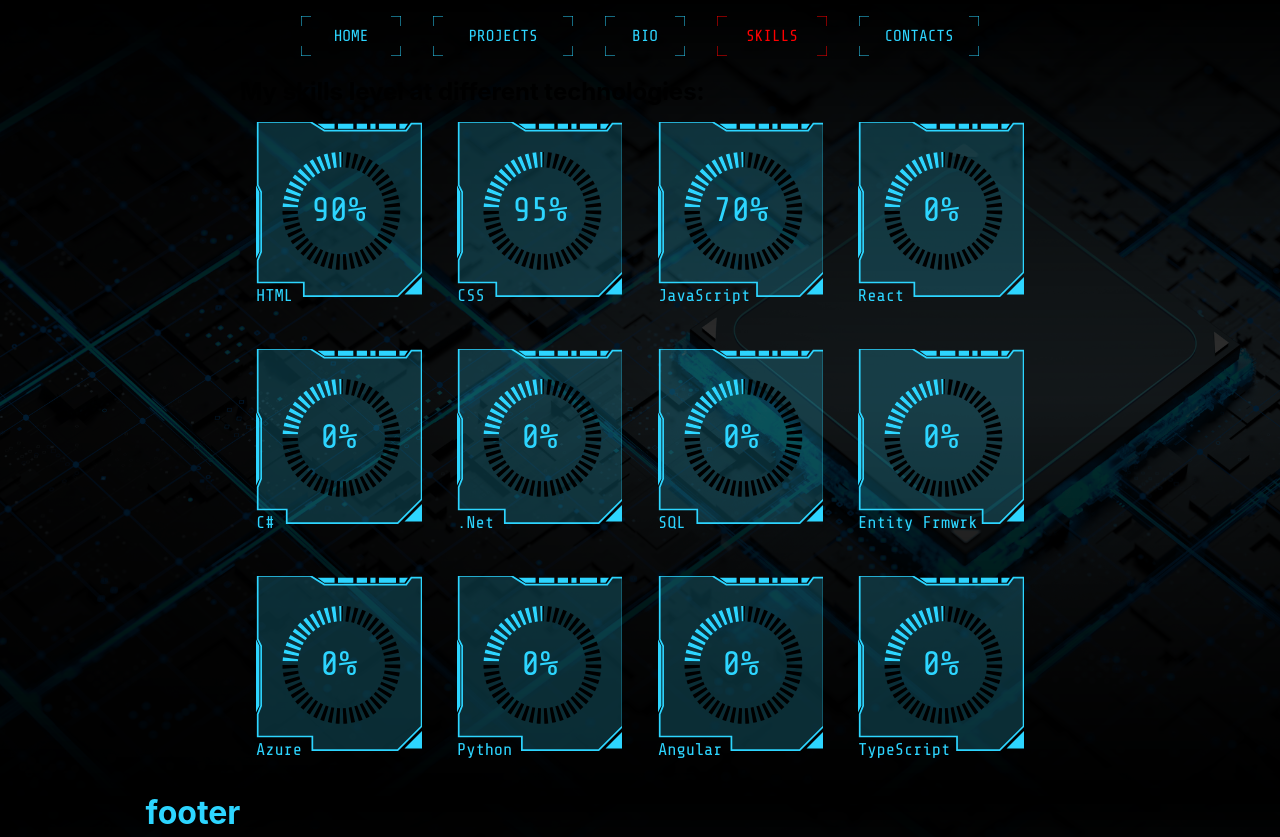
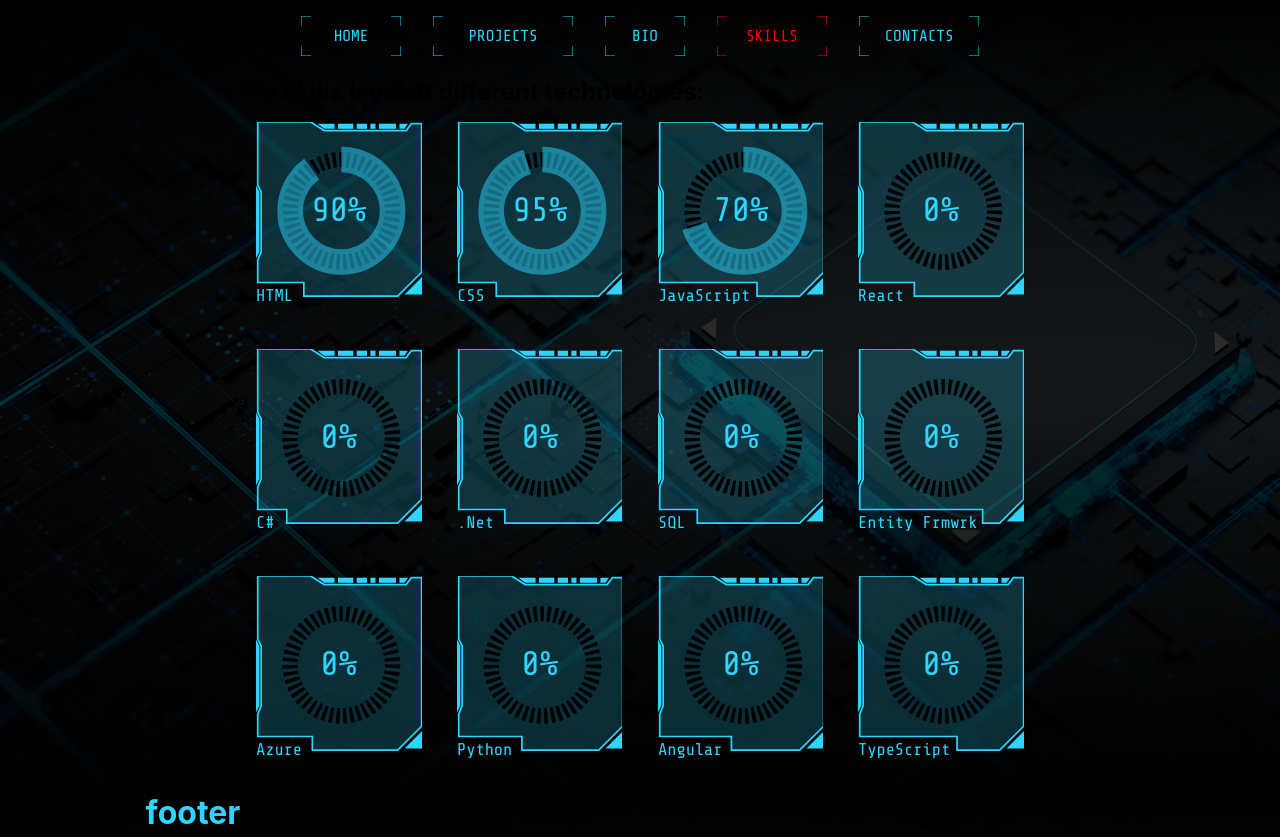
Before and after one commit to Belyayev/portfolio, a React (Create React App) app: page /skills in a window 1280 px wide. Built offline with nearby package versions, Linux system fonts and the light colour scheme.

Commit message:
pushing commented code for arc formula with TS

```diff
--- a/src/components/SvgDialCircle.tsx
+++ b/src/components/SvgDialCircle.tsx
@@ -45,8 +45,75 @@ function SVGDialCircle(props: ISvg) {
   if (props.text) x1 = props.text.length * 5 + 8;
   if (x1 > 80) x1 = 80;
 
-  // let cirX = 77 + Math.cos(1.5) * 30;
-  // let cirY = 82 + Math.sin(1.5) * 30;
+  // let cirX = 50 + Math.cos((90 * Math.PI) / 180) * 31;
+  // let cirY = 20 + Math.sin((90 * Math.PI) / 180) * 31;
+
+  const cos = Math.cos;
+  const sin = Math.sin;
+  const π = Math.PI;
+
+  const f_matrix_times = ([[a, b], [c, d]]: number[][], [x, y]: number[]) => [
+    a * x + b * y,
+    c * x + d * y,
+  ];
+  const f_rotate_matrix = (x: number) => [
+    [cos(x), -sin(x)],
+    [sin(x), cos(x)],
+  ];
+  const f_vec_add = ([a1, a2]: number[], [b1, b2]: number[]) => [
+    a1 + b1,
+    a2 + b2,
+  ];
+
+  const f_svg_ellipse_arc = (
+    [cx, cy]: number[],
+    [rx, ry]: number[],
+    [t1, Δ]: number[],
+    φ: number
+  ) => {
+    /* [
+returns a SVG path element that represent a ellipse.
+cx,cy → center of ellipse
+rx,ry → major minor radius
+t1 → start angle, in radian.
+Δ → angle to sweep, in radian. positive.
+φ → rotation on the whole, in radian
+URL: SVG Circle Arc http://xahlee.info/js/svg_circle_arc.html
+Version 2019-06-19
+ ] */
+    Δ = Δ % (2 * π);
+    const rotMatrix = f_rotate_matrix(φ);
+    const [sX, sY] = f_vec_add(
+      f_matrix_times(rotMatrix, [rx * cos(t1), ry * sin(t1)]),
+      [cx, cy]
+    );
+    const [eX, eY] = f_vec_add(
+      f_matrix_times(rotMatrix, [rx * cos(t1 + Δ), ry * sin(t1 + Δ)]),
+      [cx, cy]
+    );
+    const fA = Δ > π ? 1 : 0;
+    const fS = Δ > 0 ? 1 : 0;
+    const path_2wk2r = document.createElementNS(
+      "http://www.w3.org/2000/svg",
+      "path"
+    );
+    path_2wk2r.setAttribute(
+      "d",
+      "M " +
+        sX +
+        " " +
+        sY +
+        " A " +
+        [rx, ry, (φ / (2 * π)) * 360, fA, fS, eX, eY].join(" ")
+    );
+    return path_2wk2r;
+  };
+
+  let path = f_svg_ellipse_arc([50, 50], [31, 31], [3, 4.7], 0);
+  console.log(path);
+
+  const dashArray = 30 * Math.PI * 2;
+  const dashOffset = dashArray - (dashArray * value) / 100;
 
   return (
     <div
@@ -98,6 +165,18 @@ function SVGDialCircle(props: ISvg) {
           strokeWidth="9"
           strokeDasharray="2"
         />
+        <circle
+          cx="50"
+          cy="52"
+          r="30"
+          transform="rotate(-90 50 52)"
+          stroke={color}
+          opacity={0.5}
+          fill="none"
+          strokeWidth="15"
+          strokeDasharray={dashArray}
+          strokeDashoffset={dashOffset}
+        />
         <text
           x="50%"
           y="58"
@@ -108,6 +187,9 @@ function SVGDialCircle(props: ISvg) {
         >
           {value + "%"}
         </text>
+        <g stroke={color} fill="none" strokeWidth="15" opacity="0.5">
+          {/* <path d="M 19.310232605386194 54.37472024985588 A 31 31 0 1 1 54.754589723173794 80.633215250187"></path> */}
+        </g>
         {/* <path
           d={" M 50 22 A 25 25 0 0 1 " + cirX + " " + cirY}
           stroke={color}
@@ -115,16 +197,13 @@ function SVGDialCircle(props: ISvg) {
           strokeWidth="9"
           strokeDasharray="2"
         /> */}
-        <circle
-          cx="50"
-          cy="52"
-          r="30"
+        {/* <path
+          d={"M 50 21 A 31 31 0 0 1" + cirX + " " + cirY}
+          fill="none"
+          opacity={0.5}
           stroke={color}
-          fill="none"
-          strokeWidth="9"
-          strokeDasharray="2"
-          mask="url(#myMask)"
-        />
+          strokeWidth="15"
+        /> */}
       </svg>
     </div>
   );
```
